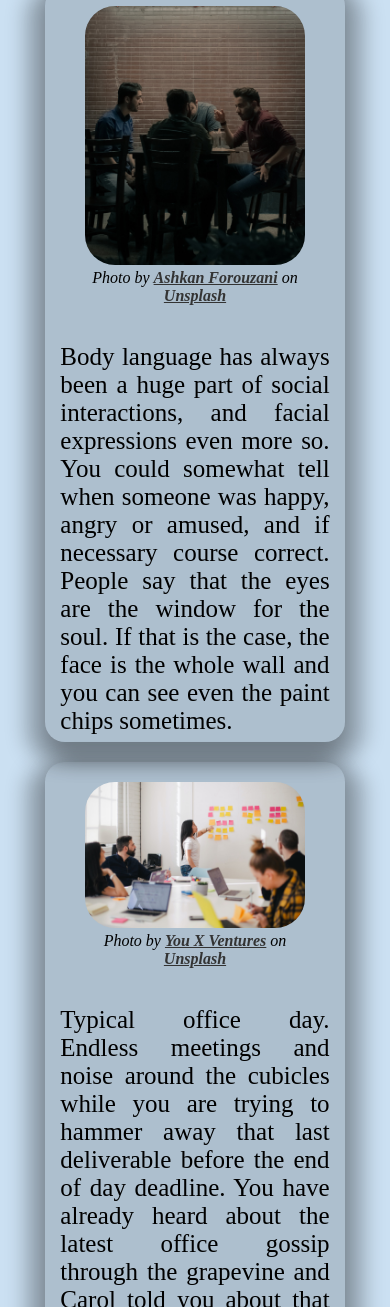
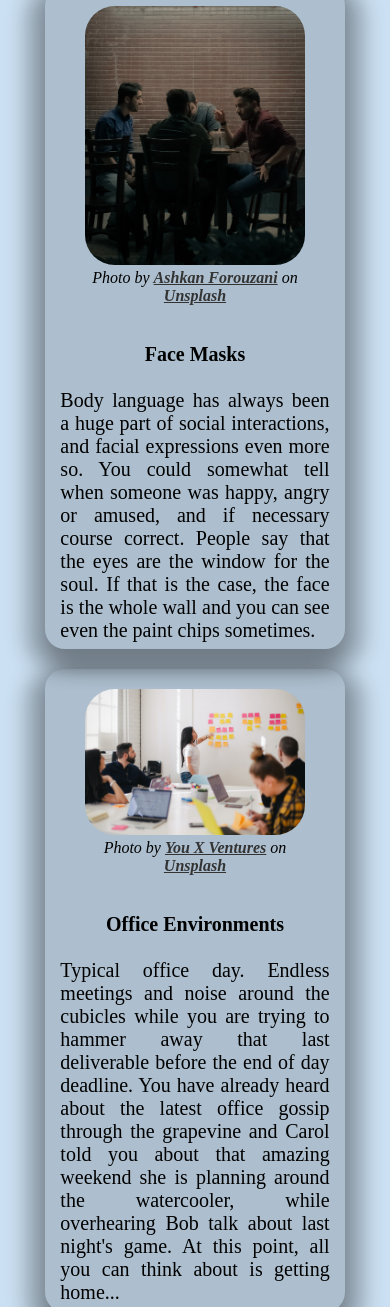
Before and after one commit to mihaelsouza/fcc_tributePage, a plain HTML site: page index.html in a window 390 px wide. Shown: the part 333-1640 px from the top of the page. Drawn offline with Linux system fonts and the light colour scheme.

Commit message:
added some responsive behavior using @media rules

```diff
--- a/index.html
+++ b/index.html
@@ -22,11 +22,11 @@
       <a href="#header">Start</a>
       <div class='extended-nav' onmouseover="expandNavBar()" onmouseout="retractNavBar()">
         <a href="#tribute-info">Card Info</a>
-        <a href="#card1">Masks</a>
-        <a href="#card2">Office</a>
+        <a href="#card1">Face Masks</a>
+        <a href="#card2">Office Environments</a>
         <a href="#card3">Night Life</a>
-        <a href="#card4">Travels</a>
-        <a href="#card5">Holidays</a>
+        <a href="#card4">Travelling</a>
+        <a href="#card5">The Holidays</a>
       </div>
       <a href="#footer">Disclaimer</a>
     </nav>
--- a/main.js
+++ b/main.js
@@ -4,13 +4,13 @@ const cardData = {
       src: "media/card1A.jpg",
       alt: "Drawing of people using face masks adorned with various country flags.",
       cc0: '<span class="cc0">Photo by <a target="_blank" href="https://unsplash.com/@ashkfor121?utm_source=unsplash&amp;utm_medium=referral&amp;utm_content=creditCopyText">Ashkan Forouzani</a> on <a target="_blank" href="https://unsplash.com/?utm_source=unsplash&amp;utm_medium=referral&amp;utm_content=creditCopyText">Unsplash</a></span><br><br>',
-      text: "Body language has always been a huge part of social interactions, and facial expressions even more so. You could somewhat tell when someone was happy, angry or amused, and if necessary course correct. People say that the eyes are the window for the soul. If that is the case, the face is the whole wall and you can see even the paint chips sometimes."
+      text: "<center><strong>Face Masks</strong></center><br>Body language has always been a huge part of social interactions, and facial expressions even more so. You could somewhat tell when someone was happy, angry or amused, and if necessary course correct. People say that the eyes are the window for the soul. If that is the case, the face is the whole wall and you can see even the paint chips sometimes."
     },
     B: {
       src: "media/card1B.jpg",
       alt: "People wearing face masks adorned with the flags of different nations.",
       cc0: '<span class="cc0">Made available by the United Nations</span>',
-      text: "And suddenly that social input is not there anymore. Face masks become as common in the wardrobe as shirts and socks. For some, they are a nuisance. For others, a fashion statement. Either way, they became a necessity to fight a sprawling pandemic. On the upside, people probably stopped forgetting their dental hygiene in the mornings..."
+      text: "<center><strong>Face Masks</strong></center><br>And suddenly that social input is not there anymore. Face masks become as common in the wardrobe as shirts and socks. For some, they are a nuisance. For others, a fashion statement. Either way, they became a necessity to fight a sprawling pandemic. On the upside, people probably stopped forgetting their dental hygiene in the mornings..."
     },
     state: "A"
   },
@@ -19,13 +19,13 @@ const cardData = {
       src: "media/card2A.jpg",
       alt: "Company employees discussing strategy in a meeting room.",
       cc0: '<span class="cc0">Photo by <a target="_blank" href="https://unsplash.com/@youxventures?utm_source=unsplash&amp;utm_medium=referral&amp;utm_content=creditCopyText">You X Ventures</a> on <a target="_blank" href="https://unsplash.com/?utm_source=unsplash&amp;utm_medium=referral&amp;utm_content=creditCopyText">Unsplash</a></span><br><br>',
-      text: "Typical office day. Endless meetings and noise around the cubicles while you are trying to hammer away that last deliverable before the end of day deadline. You have already heard about the latest office gossip through the grapevine and Carol told you about that amazing weekend she is planning around the watercooler, while overhearing Bob talk about last night's game. At this point, all you can think about is getting home..."
+      text: "<center><strong>Office Environments</strong></center><br>Typical office day. Endless meetings and noise around the cubicles while you are trying to hammer away that last deliverable before the end of day deadline. You have already heard about the latest office gossip through the grapevine and Carol told you about that amazing weekend she is planning around the watercooler, while overhearing Bob talk about last night's game. At this point, all you can think about is getting home..."
     },
     B: {
       src: "media/card2B.jpg",
       alt: "Computer over a table next to a rustic mug. In the computer screen, a zoom meeting with more than a dozen participants.",
       cc0: '<span>Photo by <a href="https://unsplash.com/@cwmonty?utm_source=unsplash&amp;utm_medium=referral&amp;utm_content=creditCopyText">Chris Montgomery</a> on <a href="https://unsplash.com/?utm_source=unsplash&amp;utm_medium=referral&amp;utm_content=creditCopyText">Unsplash</a></span><br><br>',
-      text: "And now, you're always home. ALWAYS... There is no longer that sense of 'getting home from work' as that is essentially just the other room. Or even worse, the bedroom is suddenly the office. Work and life boundaries get blurried. For some, this is heaven. For others, a particularly nasty nightmare. For almost everybody, a necessary adaptation."
+      text: "<center><strong>Office Environments</strong></center><br>And now, you're always home. ALWAYS... There is no longer that sense of 'getting home from work' as that is essentially just the other room. Or even worse, the bedroom is suddenly the office. Work and life boundaries get blurried. For some, this is heaven. For others, a particularly nasty nightmare. For almost everybody, a necessary adaptation."
     },
     state: "A"
   },
@@ -34,13 +34,13 @@ const cardData = {
       src: "media/card3A.jpg",
       alt: "Bustling city street at night with shops and stalls.",
       cc0: '<span class="cc0">Photo by <a target="_blank" href="https://unsplash.com/@keepsakes_and_daydreams?utm_source=unsplash&amp;utm_medium=referral&amp;utm_content=creditCopyText">Steven Skerritt</a> on <a target="_blank" href="https://unsplash.com/?utm_source=unsplash&amp;utm_medium=referral&amp;utm_content=creditCopyText">Unsplash</a></span><br><br>',
-      text: "Friday night! Time to get fancy, put on your best clothes and join your friends for a night in the town. All you're looking for is cold beer or maybe a smooth drink with some good music. Oh, and definitely that huge $2 hotdog dripping in sauce that you can get by the gas station at the end of the night. Because, you know, Mike is such a nice guy!"
+      text: "<center><strong>Night Life</strong></center><br>Friday night! Time to get fancy, put on your best clothes and join your friends for a night in the town. All you're looking for is cold beer or maybe a smooth drink with some good music. Oh, and definitely that huge $2 hotdog dripping in sauce that you can get by the gas station at the end of the night. Because, you know, Mike is such a nice guy!"
     },
     B: {
       src: "media/card3B.jpg",
       alt: "Picture of an almost empty restaurant, with just a few patrons inside.",
       cc0: '<span>Photo by <a href="https://unsplash.com/@andyadcon?utm_source=unsplash&amp;utm_medium=referral&amp;utm_content=creditCopyText">De an Sun</a> on <a href="https://unsplash.com/?utm_source=unsplash&amp;utm_medium=referral&amp;utm_content=creditCopyText">Unsplash</a></span><br><br>',
-      text: "Restaurants and bars are outright closed, or closing early. Half of all seats are unavailable, and not because there is people there. Social distance guidelines and strict health measures make a huge impact on the hospitality business and take-away becomes the new normal. Friday night events boil down to food orders and zoom hangouts, trying to simulate a glimpse of the old normal."
+      text: "<center><strong>Night Life</strong></center><br>Restaurants and bars are outright closed, or closing early. Half of all seats are unavailable, and not because there is people there. Social distance guidelines and strict health measures make a huge impact on the hospitality business and take-away becomes the new normal. Friday night events boil down to food orders and zoom hangouts, trying to simulate a glimpse of the old normal."
     },
     state: "A"
   },
@@ -49,13 +49,13 @@ const cardData = {
       src: "media/card4A.jpg",
       alt: "New York City Central Station with a lot of people walking around.",
       cc0: '<span class="cc0">Photo by <a target="_blank" href="https://unsplash.com/@jackofallstreets?utm_source=unsplash&amp;utm_medium=referral&amp;utm_content=creditCopyText">Jack Finnigan</a> on <a target="_blank" href="https://unsplash.com/?utm_source=unsplash&amp;utm_medium=referral&amp;utm_content=creditCopyText">Unsplash</a></span><br><br>',
-      text: "You've been planning this the whole year, after finally getting that vacation request approved. Time to enjoy some Mai Tais by a beach somewhere, or go skiing in the mountains. Of course, you have to get there first. And so you muster all your inner peace to brave the train station/airport crowds..."
+      text: "<center><strong>Travelling</strong></center><br>You've been planning this the whole year, after finally getting that vacation request approved. Time to enjoy some Mai Tais by a beach somewhere, or go skiing in the mountains. Of course, you have to get there first. And so you muster all your inner peace to brave the train station/airport crowds..."
     },
     B: {
       src: "media/card4B.jpg",
       alt: "Empty Central Station in New York in the middle of the afternoon.",
       cc0: '<span>Photo by <a href="https://unsplash.com/@apollo_y?utm_source=unsplash&amp;utm_medium=referral&amp;utm_content=creditCopyText">A P O L L O</a> on <a href="https://unsplash.com/?utm_source=unsplash&amp;utm_medium=referral&amp;utm_content=creditCopyText">Unsplash</a></span><br><br>',
-      text: "And now the crowds are not there. Airports and train stations are empty, as travel restrictions and closed borders halt international and national travels. Vacations are essentially just a pass to not turn on ZOOM for a week. Small victories, I suppose?"
+      text: "<center><strong>Travelling</strong></center><br>And now the crowds are not there. Airports and train stations are empty, as travel restrictions and closed borders halt international and national travels. Vacations are essentially just a pass to not turn on ZOOM for a week. Small victories, I suppose?"
     },
     state: "A"
   },
@@ -64,13 +64,13 @@ const cardData = {
       src: "media/card5A.jpg",
       alt: "Family and friends gathered together at the beach watching the sunset.",
       cc0: '<span class="cc0">Photo by <a target="_blank" href="https://unsplash.com/@jtylernix?utm_source=unsplash&amp;utm_medium=referral&amp;utm_content=creditCopyText">Tyler Nix</a> on <a target="_blank" href="https://unsplash.com/?utm_source=unsplash&amp;utm_medium=referral&amp;utm_content=creditCopyText">Unsplash</a></span><br><br>',
-      text: "It's finally Christmas! Or the New Year?! ...Maybe Thanksgiving? Okay, definitely Earth Day! No matter, you are just looking forward to eating nana May's cobbler or aunt Mary's cherry pie. Just ready to enjoy some peaceful family time. (Okay, not always peaceful...)"
+      text: "<center><strong>The Holidays</strong></center><br>It's finally Christmas! Or the New Year?! ...Maybe Thanksgiving? Okay, definitely Earth Day! No matter, you are just looking forward to eating nana May's cobbler or aunt Mary's cherry pie. Just ready to enjoy some peaceful family time. (Okay, not always peaceful...)"
     },
     B: {
       src: "media/card5B.jpg",
       alt: "Parents and child decorating a Christmas tree.",
       cc0: '<span>Photo by <a href="https://unsplash.com/@jonathanborba?utm_source=unsplash&amp;utm_medium=referral&amp;utm_content=creditCopyText">Jonathan Borba</a> on <a href="https://unsplash.com/?utm_source=unsplash&amp;utm_medium=referral&amp;utm_content=creditCopyText">Unsplash</a></span><br><br>',
-      text: "Nowadays families are discouraged to gather together if they can help it, specially to avoid putting elderly members in risk. Family units cope as they can, celebrating in their own households and connecting as best as possible. As a small silver lining, you still get to have those amazingly funny family stories, as you try to teach those tecnophobes how to install Skype or Zoom."
+      text: "<center><strong>The Holidays</strong></center><br>Nowadays families are discouraged to gather together if they can help it, specially to avoid putting elderly members in risk. Family units cope as they can, celebrating in their own households and connecting as best as possible. As a small silver lining, you still get to have those amazingly funny family stories, as you try to teach those tecnophobes how to install Skype or Zoom."
     },
     state: "A"
   }
@@ -97,6 +97,7 @@ var fillContentInDiv = function (dataIn, divName, state) {
     // Enables onclick functionality to change the image and text within each card
     document.getElementById(divName).innerHTML = ""; // Clear current content
     fillContentInDiv(cardData, divName, false); // Fills with content for alternate state
+    document.getElementById(`card${divName.slice(-1)}`).focus(); // Give focus to the newly added image
   }
   figure.appendChild(image);
 
@@ -109,7 +110,7 @@ var fillContentInDiv = function (dataIn, divName, state) {
   // Add the textual content to the paragraph
   if (!state) {paragraph.classList.add('anim-slide');}
   paragraph.classList.add('tribute-text');
-  paragraph.innerText = data['text'];
+  paragraph.innerHTML = data['text'];
 
   // Add these elements to the correct div, based on divName
   document.getElementById(divName).appendChild(figure);
--- a/styles.css
+++ b/styles.css
@@ -94,11 +94,20 @@ figcaption {
 }
 
 .item-box {
+  display: inline-flex;
+  align-items: center;
+  flex-flow: row;
   height: min-content;
   font-size: 2em;
   border-radius: 1em;
   background-color: rgba(0, 0, 0, 0.15);
   box-shadow: .5em .5em 1em .5em rgba(0, 0, 0, 0.25), -.5em .5em 1em .5em rgba(0, 0, 0, 0.25);
+}
+
+@media (max-width: 1200px) {
+  .item-box {
+    flex-flow: column;
+  }
 }
 
 .image {
@@ -112,10 +121,22 @@ figcaption {
   cursor: pointer; /* Changes cursor to pointer when over images */
 }
 
+@media (min-width: 500px) {
+  .image {
+    max-width: 500px;
+  }
+}
+
 .tribute-text {
-  font-size: 1.25em;
+  font-size: 1.5em;
   text-align: justify;
   margin: 0 5% 2.5% 5%;
+}
+
+@media (max-width: 500px) {
+  .tribute-text {
+    font-size: 1em;
+  }
 }
 
 .anim-rotate {
```
